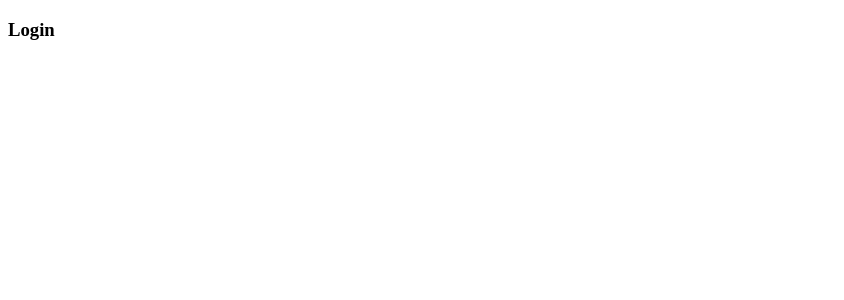
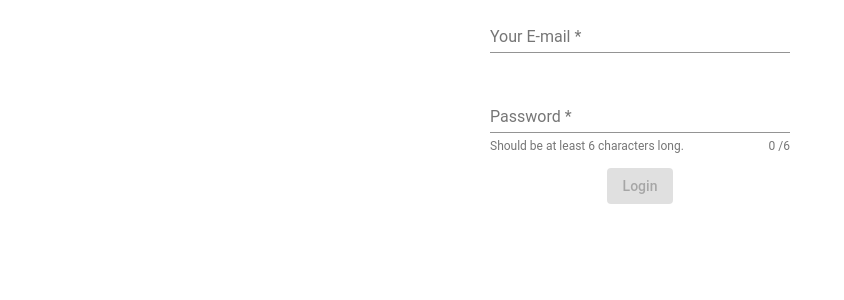
Before and after one commit to lucasspeixoto/fitness-tracker, an Angular app: page /login in a window 1280 px wide. Shown: the top 300 px of the page, without its empty margins (0-844 px from the left). Built offline with nearby package versions, Linux system fonts and the light colour scheme.

Commit message:
Inclusão da tela de login

```diff
--- a/src/app/auth/login/login.component.css
+++ b/src/app/auth/login/login.component.css
@@ -0,0 +1,3 @@
+mat-form-field {
+  width: 300px;
+}
--- a/src/app/auth/login/login.component.html
+++ b/src/app/auth/login/login.component.html
@@ -1 +1,51 @@
-<h3>Login</h3>
+<section class="signup-form">
+	<form
+		fxLayout="column"
+		fxLayoutAlign="center center"
+		fxLayoutGap="15px"
+		#form="ngForm"
+		(ngSubmit)="onSubmit(form)"
+	>
+		<mat-form-field>
+			<input
+				type="email"
+				matInput
+				placeholder="Your E-mail"
+				ngModel
+				name="email"
+				required
+				#emailInput="ngModel"
+			/>
+			<mat-error *ngIf="emailInput.hasError('required')"
+				>Field must not be empty.</mat-error
+			>
+			<mat-error *ngIf="!emailInput.hasError('required')"
+				>E-mail is invalid.</mat-error
+			>
+		</mat-form-field>
+		<mat-form-field hintLabel="Should be at least 6 characters long.">
+			<input
+				type="password"
+				matInput
+				placeholder="Password"
+				ngModel
+				name="password"
+				required
+				minlength="6"
+				#passwordInput="ngModel"
+			/>
+			<mat-hint align="end">{{ passwordInput.value?.length }} /6</mat-hint>
+			<mat-error *ngIf="emailInput.hasError('required')"
+				>Has to be at least 6 characters long.</mat-error
+			>
+		</mat-form-field>
+		<button
+			mat-raised-button
+			color="primary"
+			type="submit"
+			[disabled]="!form.valid"
+		>
+			Login
+		</button>
+	</form>
+</section>
--- a/src/app/auth/login/login.component.ts
+++ b/src/app/auth/login/login.component.ts
@@ -1,4 +1,5 @@
 import { Component, OnInit } from '@angular/core';
+import { NgForm } from '@angular/forms';
 
 @Component({
 	selector: 'app-login',
@@ -9,4 +10,8 @@ export class LoginComponent implements OnInit {
 	constructor() {}
 
 	ngOnInit(): void {}
+
+  onSubmit(form: NgForm) {
+		console.log(form);
+	}
 }
--- a/src/app/auth/signup/signup.component.html
+++ b/src/app/auth/signup/signup.component.html
@@ -2,6 +2,7 @@
 	<form
 		fxLayout="column"
 		fxLayoutAlign="center center"
+		fxLayoutGap="15px"
 		#form="ngForm"
 		(ngSubmit)="onSubmit(form)"
 	>
@@ -38,6 +39,27 @@
 				>Has to be at least 6 characters long.</mat-error
 			>
 		</mat-form-field>
-		<button mat-raised-button color="primary" type="submit">Submit</button>
+		<mat-form-field>
+			<input
+				matInput
+				placeholder="Your Birthdate"
+				[matDatepicker]="picker"
+				[max]="maxDate"
+			/>
+			<mat-datepicker-toggle [for]="picker"></mat-datepicker-toggle>
+			<mat-datepicker #picker></mat-datepicker>
+		</mat-form-field>
+
+		<mat-checkbox ngModel name="agree" required color="primary"
+			>Agree to Terms and Conditions.</mat-checkbox
+		>
+		<button
+			mat-raised-button
+			color="primary"
+			type="submit"
+			[disabled]="!form.valid"
+		>
+			Submit
+		</button>
 	</form>
 </section>
--- a/src/app/auth/signup/signup.component.ts
+++ b/src/app/auth/signup/signup.component.ts
@@ -7,11 +7,14 @@ import { NgForm } from '@angular/forms';
 	styleUrls: ['./signup.component.css'],
 })
 export class SignupComponent implements OnInit {
+	maxDate = new Date();
 	constructor() {}
 
-	ngOnInit(): void {}
+	ngOnInit(): void {
+		this.maxDate.setFullYear(this.maxDate.getFullYear() - 18);
+	}
 
-  onSubmit(form: NgForm) {
-    console.log(form)
-  }
+	onSubmit(form: NgForm) {
+		console.log(form);
+	}
 }
```
Also changed, not shown: src/app/shared/modules/material.module.ts (+9 -0 lines), tsconfig.json (+6 -19 lines).
